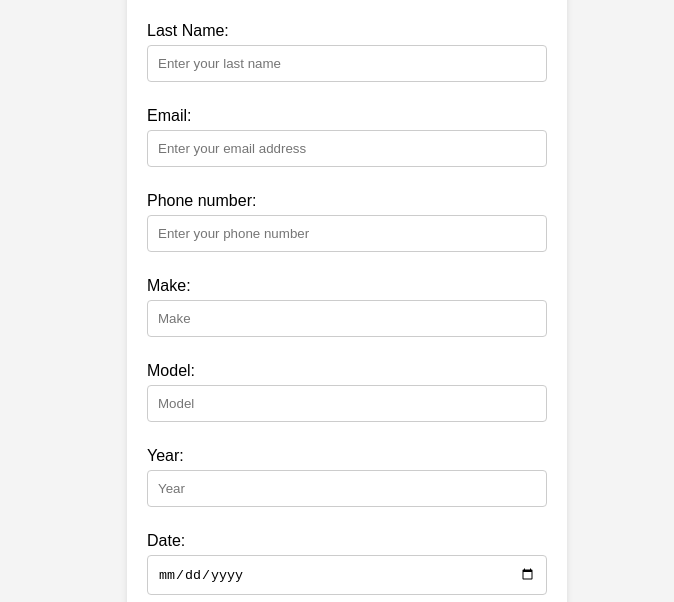
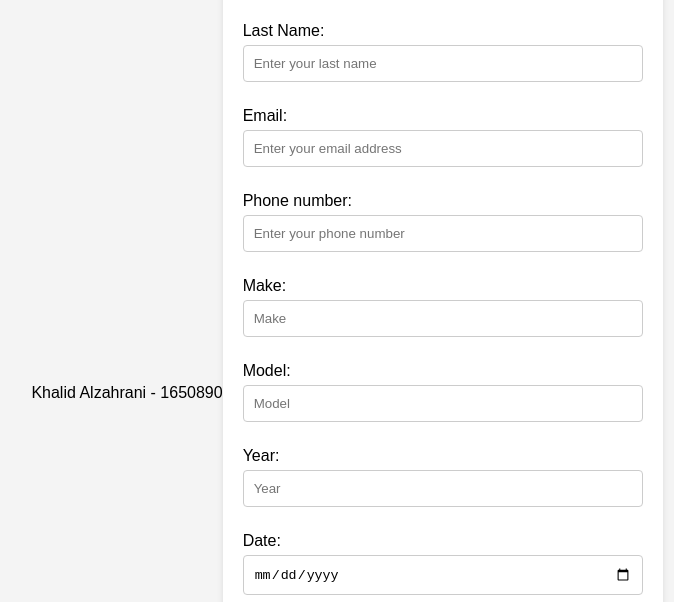
Before and after one commit to Kaywere/CPIT-405_Lab4, a plain HTML site: page index.html in a window 1280 px wide. Shown: the part 198-800 px from the top of the page, without its empty margins (293-967 px from the left). Drawn offline with Linux system fonts and the light colour scheme.

Commit message:
Update index.html

```diff
--- a/index.html
+++ b/index.html
@@ -57,6 +57,7 @@
     </style>
 </head>
 <body>
+<div>Khalid Alzahrani - 1650890</div>
     <form>
         <h1>Great Auto Parts - Order Form</h1>
 
```
